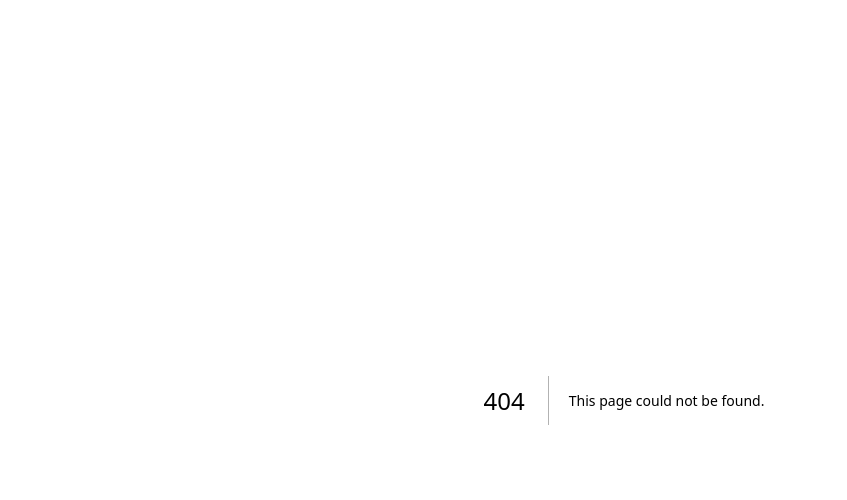
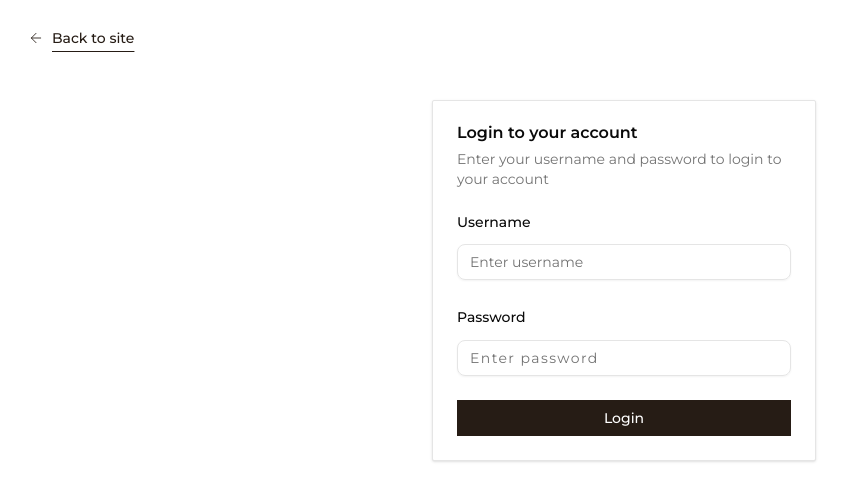
Before and after one commit to DevMaazKhan/ayaz_psw_art_project_2025, a Next.js app in the folder mainapp/: page /admin-login in a window 1280 px wide. Before the commit this address had no page. Shown: the top 500 px of the page, without its empty margins (16-863 px from the left). Built offline with nearby package versions, Linux system fonts and the light colour scheme.

Commit message:
admin login form ui created

```diff
--- a/mainapp/package.json
+++ b/mainapp/package.json
@@ -9,6 +9,7 @@
     "lint": "eslint"
   },
   "dependencies": {
+    "@hookform/resolvers": "^5.2.2",
     "@radix-ui/react-label": "^2.1.7",
     "@radix-ui/react-separator": "^1.1.7",
     "@radix-ui/react-slot": "^1.2.3",
--- /dev/null
+++ b/mainapp/src/app/(adminapp)/admin-login/page.tsx
@@ -0,0 +1,44 @@
+import AdminLoginForm from "@/components/app/admin-login/login-form";
+import { Button } from "@/components/ui/button";
+import {
+  Card,
+  CardContent,
+  CardDescription,
+  CardFooter,
+  CardHeader,
+  CardTitle,
+} from "@/components/ui/card";
+import Icon from "@/components/ui/icon";
+import Link from "next/link";
+
+const AdminLoginPage = () => {
+  return (
+    <div>
+      <div className="font-[montserrat] px-7 py-5">
+        <Link href="/">
+          <Button variant="link">
+            <Icon name="left-arrow" />
+            Back to site
+          </Button>
+        </Link>
+      </div>
+
+      <Card className="w-full max-w-sm font-[montserrat] mx-auto mt-6">
+        <CardHeader>
+          <CardTitle>Login to your account</CardTitle>
+          <CardDescription>
+            Enter your username and password to login to your account
+          </CardDescription>
+        </CardHeader>
+        <CardContent>
+          <AdminLoginForm />
+        </CardContent>
+        <CardFooter>
+          <Button className="w-full" type="submit" form="admin-login-form">Login</Button>
+        </CardFooter>
+      </Card>
+    </div>
+  );
+};
+
+export default AdminLoginPage;
--- /dev/null
+++ b/mainapp/src/app/(adminapp)/layout.tsx
@@ -0,0 +1,9 @@
+import React from "react";
+
+const AdminMainLayout = ({
+  children,
+}: Readonly<{ children: React.ReactNode }>) => {
+  return <main>{children}</main>;
+};
+
+export default AdminMainLayout;
--- /dev/null
+++ b/mainapp/src/components/app/admin-login/login-form.tsx
@@ -0,0 +1,77 @@
+"use client";
+
+import { Input } from "@/components/ui/input";
+import { Label } from "@/components/ui/label";
+import {
+  adminLoginFormSchema,
+  AdminLoginFormType,
+} from "@/lib/form/schema/admin-login-form";
+import { Controller, useForm } from "react-hook-form";
+import { zodResolver } from "@hookform/resolvers/zod";
+import { adminLoginFormDefaultValue } from "@/lib/form/default/admin-login-form";
+import {
+  Field,
+  FieldError,
+  FieldGroup,
+  FieldLabel,
+} from "@/components/ui/field";
+
+const AdminLoginForm = () => {
+  const form = useForm<AdminLoginFormType>({
+    resolver: zodResolver(adminLoginFormSchema),
+    defaultValues: adminLoginFormDefaultValue,
+  });
+
+  const onSubmitHandler = (values: AdminLoginFormType) => {
+    console.log(values);
+  }
+
+  return (
+    <form id="admin-login-form" onSubmit={form.handleSubmit(onSubmitHandler)}>
+      <FieldGroup>
+        <Controller
+          control={form.control}
+          name="username"
+          render={({ field, fieldState }) => (
+            <Field data-invalid={fieldState.invalid}>
+              <FieldLabel htmlFor="admin-login-form-username">
+                Username
+              </FieldLabel>
+              <Input
+                {...field}
+                id="admin-login-form-username"
+                aria-invalid={fieldState.invalid}
+                placeholder="Enter username"
+                autoComplete="off"
+              />
+              {fieldState.invalid && <FieldError errors={[fieldState.error]} />}
+            </Field>
+          )}
+        />
+        <Controller
+          control={form.control}
+          name="password"
+          render={({ field, fieldState }) => (
+            <Field data-invalid={fieldState.invalid}>
+              <FieldLabel htmlFor="admin-login-form-password">
+                Password
+              </FieldLabel>
+              <Input
+                {...field}
+                id="admin-login-form-password"
+                aria-invalid={fieldState.invalid}
+                placeholder="Enter password"
+                type="password"
+                className="tracking-widest"
+                autoComplete="off"
+              />
+              {fieldState.invalid && <FieldError errors={[fieldState.error]} />}
+            </Field>
+          )}
+        />
+      </FieldGroup>
+    </form>
+  );
+};
+
+export default AdminLoginForm;
--- /dev/null
+++ b/mainapp/src/components/ui/card.tsx
@@ -0,0 +1,92 @@
+import * as React from "react"
+
+import { cn } from "@/lib/util/cn"
+
+function Card({ className, ...props }: React.ComponentProps<"div">) {
+  return (
+    <div
+      data-slot="card"
+      className={cn(
+        "bg-card text-card-foreground flex flex-col gap-6 rounded-xs border py-6 shadow-sm",
+        className
+      )}
+      {...props}
+    />
+  )
+}
+
+function CardHeader({ className, ...props }: React.ComponentProps<"div">) {
+  return (
+    <div
+      data-slot="card-header"
+      className={cn(
+        "@container/card-header grid auto-rows-min grid-rows-[auto_auto] items-start gap-2 px-6 has-data-[slot=card-action]:grid-cols-[1fr_auto] [.border-b]:pb-6",
+        className
+      )}
+      {...props}
+    />
+  )
+}
+
+function CardTitle({ className, ...props }: React.ComponentProps<"div">) {
+  return (
+    <div
+      data-slot="card-title"
+      className={cn("leading-none font-semibold", className)}
+      {...props}
+    />
+  )
+}
+
+function CardDescription({ className, ...props }: React.ComponentProps<"div">) {
+  return (
+    <div
+      data-slot="card-description"
+      className={cn("text-muted-foreground text-sm", className)}
+      {...props}
+    />
+  )
+}
+
+function CardAction({ className, ...props }: React.ComponentProps<"div">) {
+  return (
+    <div
+      data-slot="card-action"
+      className={cn(
+        "col-start-2 row-span-2 row-start-1 self-start justify-self-end",
+        className
+      )}
+      {...props}
+    />
+  )
+}
+
+function CardContent({ className, ...props }: React.ComponentProps<"div">) {
+  return (
+    <div
+      data-slot="card-content"
+      className={cn("px-6", className)}
+      {...props}
+    />
+  )
+}
+
+function CardFooter({ className, ...props }: React.ComponentProps<"div">) {
+  return (
+    <div
+      data-slot="card-footer"
+      className={cn("flex items-center px-6 [.border-t]:pt-6", className)}
+      {...props}
+    />
+  )
+}
+
+export {
+  Card,
+  CardHeader,
+  CardFooter,
+  CardTitle,
+  CardAction,
+  CardDescription,
+  CardContent,
+}
--- a/mainapp/src/components/ui/icon.tsx
+++ b/mainapp/src/components/ui/icon.tsx
@@ -1,4 +1,5 @@
 import {
+  ArrowLeft,
   LucideProps,
   SearchIcon,
   ShoppingCartIcon,
@@ -8,7 +9,7 @@ import {
 } from "lucide-react";
 import { MouseEvent, ReactNode } from "react";
 
-type IconName = "search" | "user" | "shopping-cart" | "menu" | "cancel";
+type IconName = "search" | "user" | "shopping-cart" | "menu" | "cancel" | "left-arrow";
 
 type IconProps = {
   name: IconName;
@@ -45,6 +46,9 @@ const Icon = (props: Readonly<IconProps>) => {
     case "cancel":
       Comp = <XIcon {...iconProps} />;
       break;
+    case "left-arrow":
+      Comp = <ArrowLeft {...iconProps} />;
+      break
     default:
       Comp = null;
       break;
--- /dev/null
+++ b/mainapp/src/lib/form/default/admin-login-form.ts
@@ -0,0 +1,6 @@
+import { AdminLoginFormType } from "../schema/admin-login-form";
+
+export const adminLoginFormDefaultValue: AdminLoginFormType = {
+  username: "",
+  password: "",
+};
--- /dev/null
+++ b/mainapp/src/lib/form/schema/admin-login-form.ts
@@ -0,0 +1,8 @@
+import * as z from "zod";
+
+export const adminLoginFormSchema = z.object({
+  username: z.string().min(1, "Username cannot be empty"),
+  password: z.string().min(1, "Password cannot be empty"),
+});
+
+export type AdminLoginFormType = z.infer<typeof adminLoginFormSchema>;
```
Also changed, not shown: 1 other file (tests, documents, lock files or other folders).
